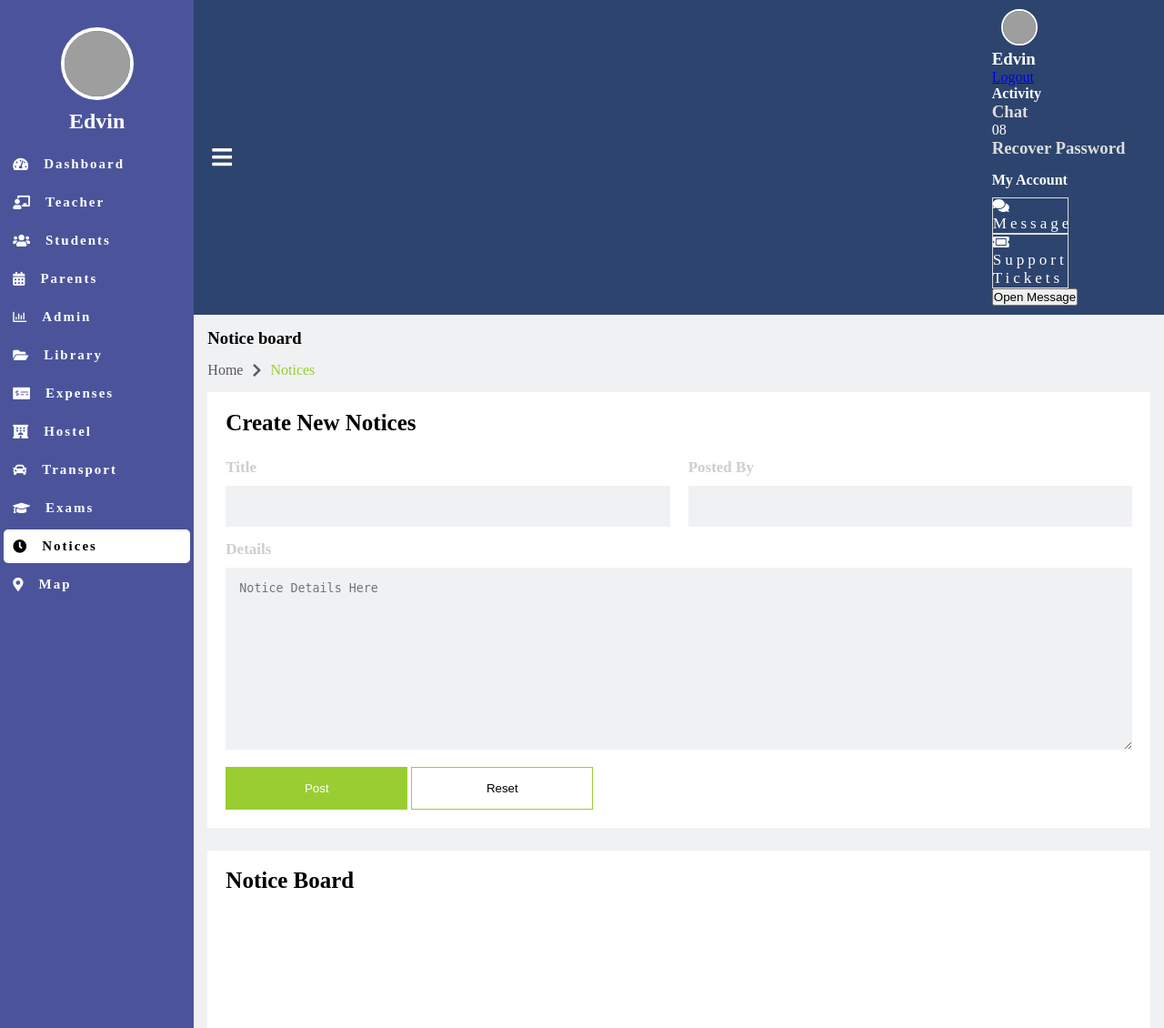
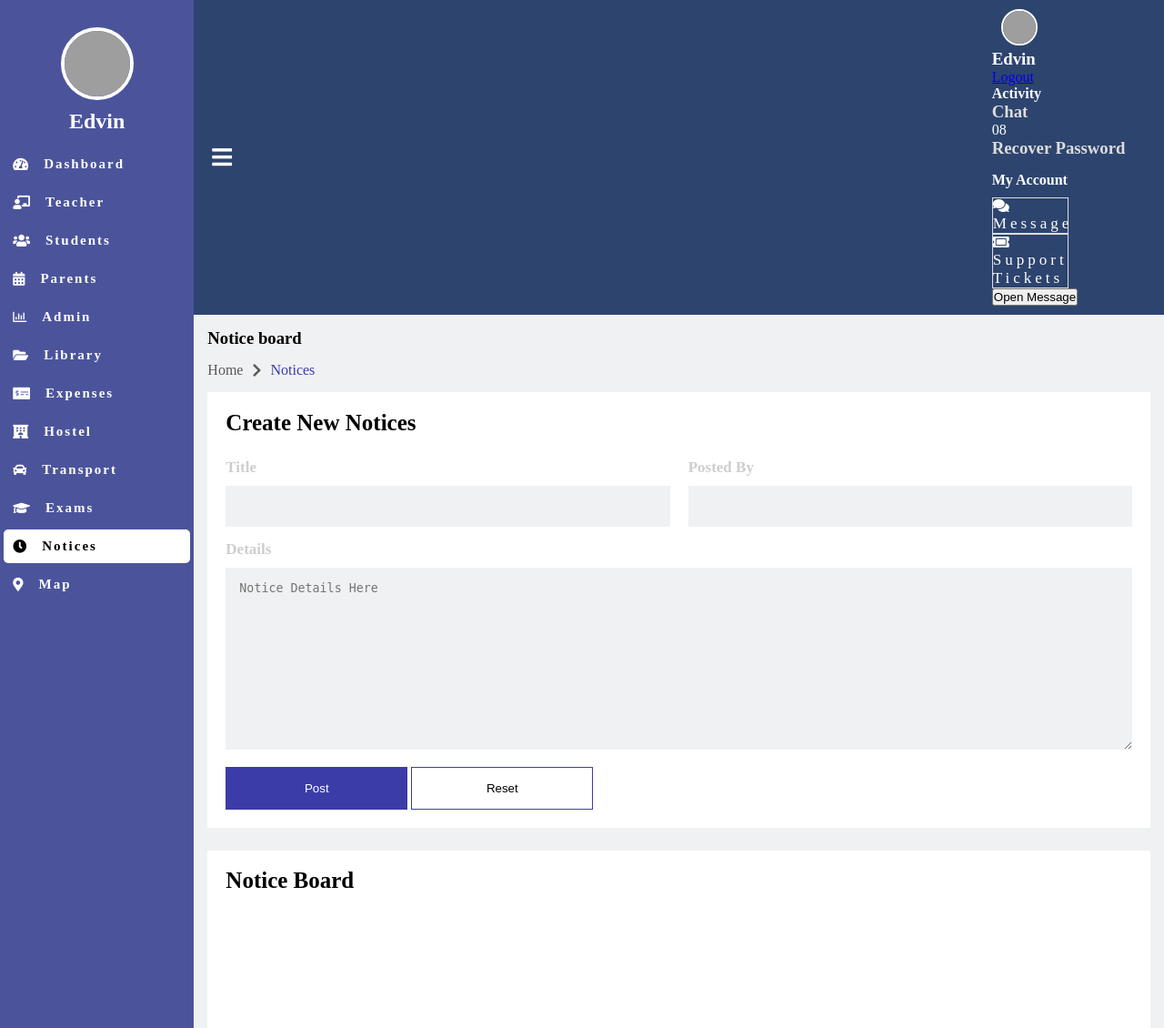
Before and after one commit to Edvini-Code/School-System-Managment, a PHP site: page / in a window 1280 px wide, after a click on "Notices". Shown: the top 1130 px of the page at 91% size. Run offline with PHP 8.4, Linux system fonts and the light colour scheme; a user stored in the database is signed in; data comes from the database, SQL or seed files in the repository; data that the repository does not hold is empty; style sheets or scripts are compiled from the project's sources; grey boxes are pictures that could not be loaded.

Commit message:
Update notice.css

```diff
--- a/css/notice.css
+++ b/css/notice.css
@@ -17,7 +17,7 @@ body {
   margin: 0px 10px;
 }
 .notices .notice_location .all_notice_para {
-  color: yellowgreen;
+  color: rgb(60, 60, 169);
 }
 .notices .add_new_notice {
   width: 100%;
@@ -66,16 +66,7 @@ body {
   margin: 10px 0px 15px 0px;
   padding: 15px;
 }
-/* .notices .add_new_notice .row1 .row1_inner2 select {
-  width: 100%;
-  cursor: pointer;
-  border: none;
-  outline: none;
-  box-shadow: none;
-  background-color: #f0f1f3;
-  margin: 10px 0px 15px 0px;
-  padding: 15px;
-} */
+
 /* for row two============================= */
 .notices .add_new_notice .row2 {
   margin-top: 25px;
@@ -138,21 +129,21 @@ body {
   padding: 15px 25px;
 }
 .notices .add_new_notice #n_save_btn {
-  background-color: yellowgreen;
+  background-color: rgb(60, 60, 169);
   color: #fff;
-  border: 1px solid yellowgreen;
+  border: 1px solid rgb(60, 60, 169);
 }
 .notices .add_new_notice #n_save_btn:hover {
   background-color: transparent;
   color: #000;
 }
 .notices .add_new_notice #n_reset_btn {
-  border: 1px solid yellowgreen;
+  border: 1px solid rgb(60, 60, 169);
   color: #000;
   background-color: transparent;
 }
 .notices .add_new_notice #n_reset_btn:hover {
-  background-color: yellowgreen;
+  background-color: rgb(60, 60, 169);
   color: #fff;
 }
 /* notice data here ======================================== */
@@ -191,7 +182,7 @@ body {
   cursor: pointer;
 }
 .notices .show_notice_data .posted_notice h1 {
-  background-color: yellowgreen;
+  background-color:rgb(60, 60, 169);
   border-radius: 15px;
   padding: 10px 25px;
   color: #fff;
```
